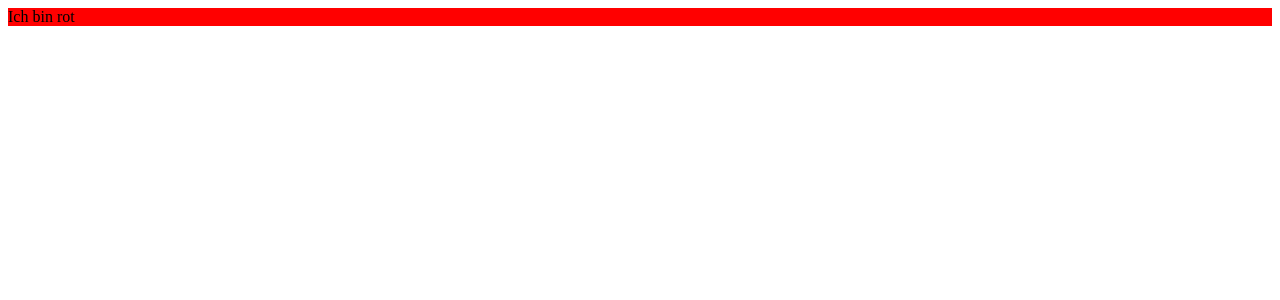
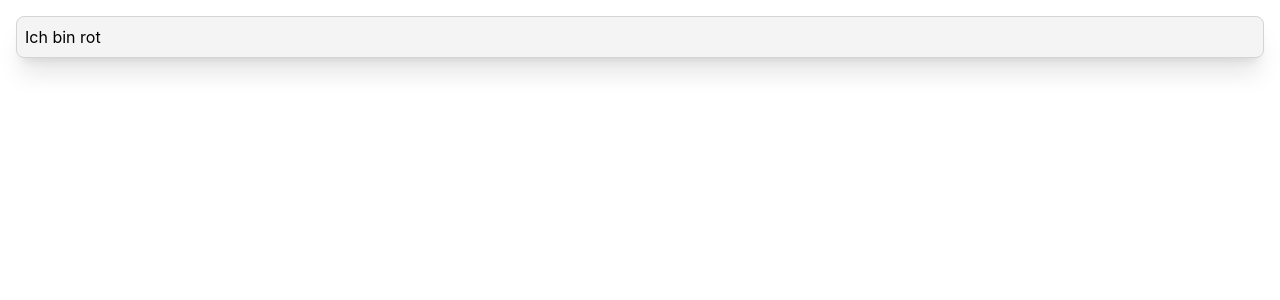
Before and after one commit to srutz/motd, a React (Vite) app: page / in a window 1280 px wide. Shown: the top 300 px of the page. Built offline with nearby package versions, Linux system fonts and the light colour scheme.

Commit message:
card without anything

```diff
--- a/package.json
+++ b/package.json
@@ -10,8 +10,10 @@
     "preview": "vite preview"
   },
   "dependencies": {
+    "@tailwindcss/vite": "^4.2.4",
     "react": "^19.2.5",
-    "react-dom": "^19.2.5"
+    "react-dom": "^19.2.5",
+    "tailwindcss": "^4.2.4"
   },
   "devDependencies": {
     "@babel/core": "^7.29.0",
--- a/src/App.tsx
+++ b/src/App.tsx
@@ -1,18 +1,10 @@
-import { useEffect, useState, type CSSProperties, type ReactNode } from "react"
+import { Card } from "./Card"
 
 export function App() {
   console.log("Render App")
   return (
     <div title="App">
-      <Red><div>Ich bin rot</div></Red>
+      <Card><div>Ich bin rot</div></Card>
     </div>
   )
 }
-
-export function Red(props: { children?: ReactNode}) {
-  return (
-    <div style={{ background: "red "}} >
-      {props.children}
-    </div>
-  )
-}
--- /dev/null
+++ b/src/Card.tsx
@@ -0,0 +1,10 @@
+import { type ReactNode } from "react"
+
+export
+function Card(props: { children?: ReactNode, expanded?: boolean }) {
+    return (
+        <div className="borderbox">
+            {props.children}
+        </div>
+    )
+}
--- a/src/index.css
+++ b/src/index.css
@@ -0,0 +1,6 @@
+@import "tailwindcss";
+
+/* shorthand classname */
+.borderbox {
+    @apply m-4 p-2 shadow-xl rounded-lg bg-zinc-100 border border-zinc-300;
+}
--- a/src/main.tsx
+++ b/src/main.tsx
@@ -1,4 +1,3 @@
-import { StrictMode } from 'react'
 import { createRoot } from 'react-dom/client'
 import './index.css'
 import { App } from './App.tsx'
--- a/vite.config.ts
+++ b/vite.config.ts
@@ -1,11 +1,13 @@
 import { defineConfig } from 'vite'
 import react, { reactCompilerPreset } from '@vitejs/plugin-react'
 import babel from '@rolldown/plugin-babel'
+import tailwindcss from '@tailwindcss/vite'
 
 // https://vite.dev/config/
 export default defineConfig({
   plugins: [
     react(),
+    tailwindcss(),
     babel({ presets: [reactCompilerPreset()] })
   ],
 })
```
Also changed, not shown: 2 other files (tests, documents, lock files or other folders).
